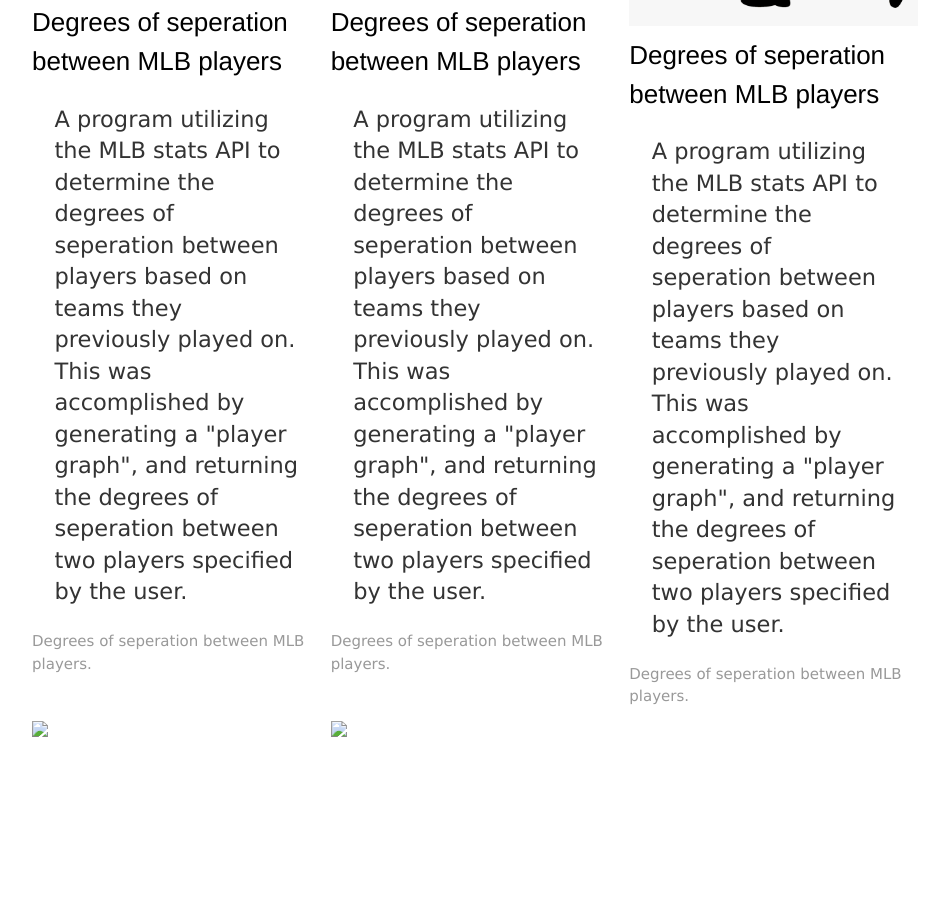
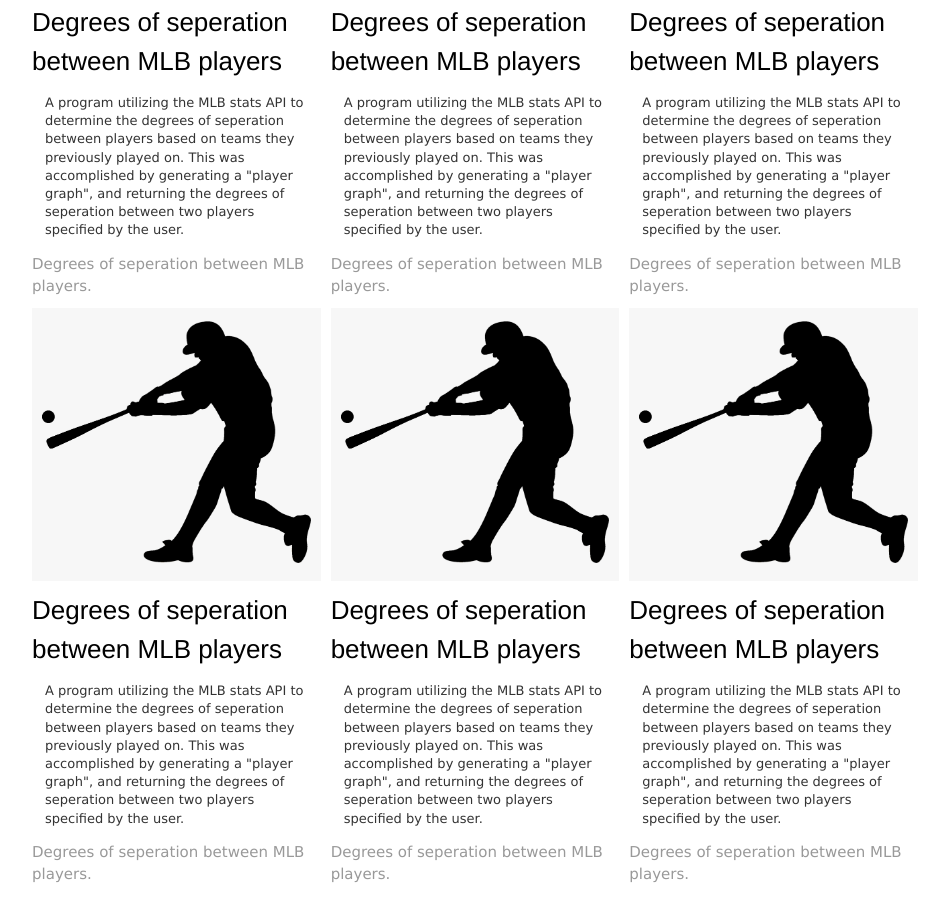
Before and after one commit to aajaafar97/aajaafar97, a plain HTML site: page projects.html in a window 1280 px wide. Shown: the part 438-1358 px from the top of the page, without its empty margins (165-1104 px from the left). Before the commit the page ends 1243 px from the top, so only its background shows below. Drawn offline with nearby package versions, Linux system fonts and the light colour scheme.

Commit message:
project update

```diff
--- a/projects.html
+++ b/projects.html
@@ -22,35 +22,47 @@
     <div class="column">
         <img src="static/styles/baseball.png" alt="baseball" style="width:100%">
         <h1 style="font-size: 26px">Degrees of seperation between MLB players</h1>
-        <p stlye="font-size: 13px">A program utilizing the MLB stats API to determine the degrees of seperation between players based on teams they previously played on.
+        <p style="font-size: 13px">A program utilizing the MLB stats API to determine the degrees of seperation between players based on teams they previously played on.
           This was accomplished by generating a "player graph", and returning the degrees of seperation between two players specified by the user.</p>
         <a href="https://github.com/aajaafar97/507finalaajaafar">Degrees of seperation between MLB players.</a>
     </div>
     <div class="column">
       <img src="static/styles/baseball.png" alt="baseball" style="width:100%">
       <h1 style="font-size: 26px">Degrees of seperation between MLB players</h1>
-      <p stlye="font-size: 13px">A program utilizing the MLB stats API to determine the degrees of seperation between players based on teams they previously played on.
+      <p style="font-size: 13px">A program utilizing the MLB stats API to determine the degrees of seperation between players based on teams they previously played on.
         This was accomplished by generating a "player graph", and returning the degrees of seperation between two players specified by the user.</p>
       <a href="https://github.com/aajaafar97/507finalaajaafar">Degrees of seperation between MLB players.</a>
   </div>
     <div class="column">
-      <img src="img_mountains.jpg" style="width:100%">
+      <img src="static/styles/baseball.png" alt="baseball" style="width:100%">
+      <h1 style="font-size: 26px">Degrees of seperation between MLB players</h1>
+      <p style="font-size: 13px">A program utilizing the MLB stats API to determine the degrees of seperation between players based on teams they previously played on.
+        This was accomplished by generating a "player graph", and returning the degrees of seperation between two players specified by the user.</p>
+      <a href="https://github.com/aajaafar97/507finalaajaafar">Degrees of seperation between MLB players.</a>
     </div>
     <br>
     <div class="row">
     <div class="column">
         <img src="static/styles/baseball.png" alt="baseball" style="width:100%">
         <h1 style="font-size: 26px">Degrees of seperation between MLB players</h1>
-        <p stlye="font-size: 13px">A program utilizing the MLB stats API to determine the degrees of seperation between players based on teams they previously played on.
+        <p style="font-size: 13px">A program utilizing the MLB stats API to determine the degrees of seperation between players based on teams they previously played on.
           This was accomplished by generating a "player graph", and returning the degrees of seperation between two players specified by the user.</p>
         <a href="https://github.com/aajaafar97/507finalaajaafar">Degrees of seperation between MLB players.</a>
     </div>
-      <div class="column">
-        <img src="img_forest.jpg"]style="width:100%">
-      </div>
-      <div class="column">
-        <img src="img_mountains.jpg" ]style="width:100%">
-      </div>
+    <div class="column">
+      <img src="static/styles/baseball.png" alt="baseball" style="width:100%">
+      <h1 style="font-size: 26px">Degrees of seperation between MLB players</h1>
+      <p style="font-size: 13px">A program utilizing the MLB stats API to determine the degrees of seperation between players based on teams they previously played on.
+        This was accomplished by generating a "player graph", and returning the degrees of seperation between two players specified by the user.</p>
+      <a href="https://github.com/aajaafar97/507finalaajaafar">Degrees of seperation between MLB players.</a>
+  </div>
+  <div class="column">
+    <img src="static/styles/baseball.png" alt="baseball" style="width:100%">
+    <h1 style="font-size: 26px">Degrees of seperation between MLB players</h1>
+    <p style="font-size: 13px">A program utilizing the MLB stats API to determine the degrees of seperation between players based on teams they previously played on.
+      This was accomplished by generating a "player graph", and returning the degrees of seperation between two players specified by the user.</p>
+    <a href="https://github.com/aajaafar97/507finalaajaafar">Degrees of seperation between MLB players.</a>
+</div>
   </div>
  </body>
 </html>
```
